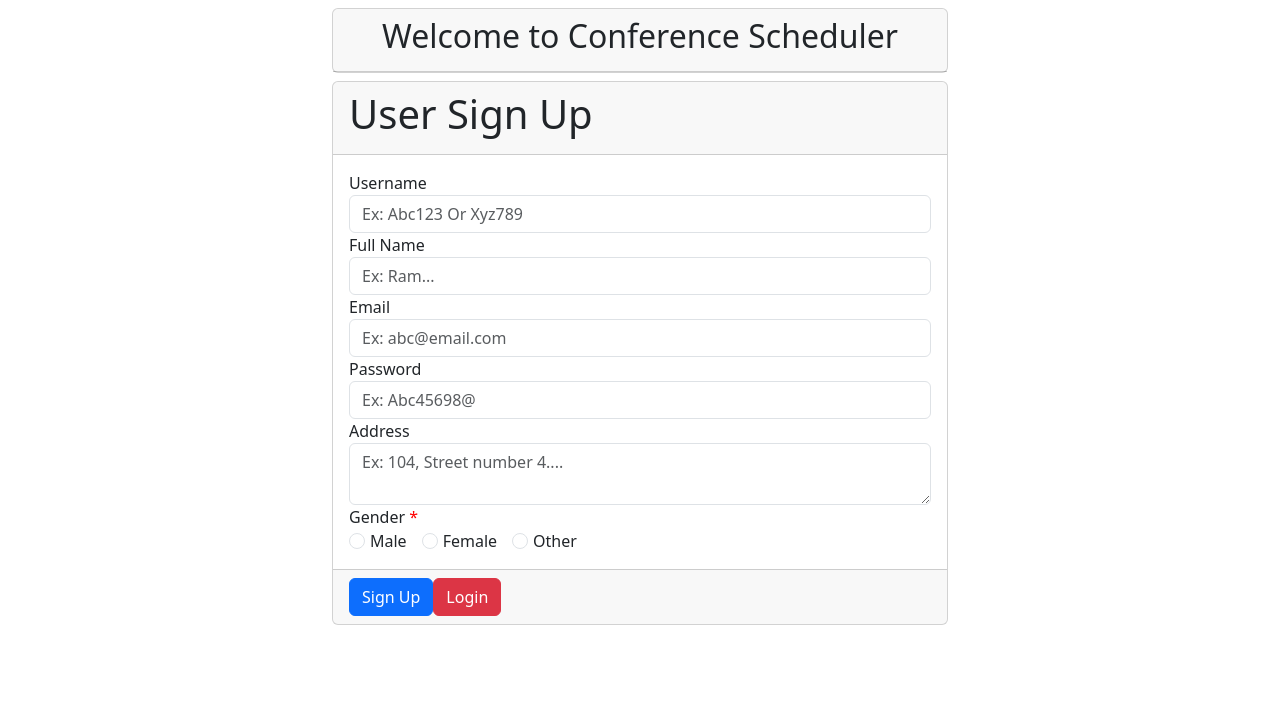
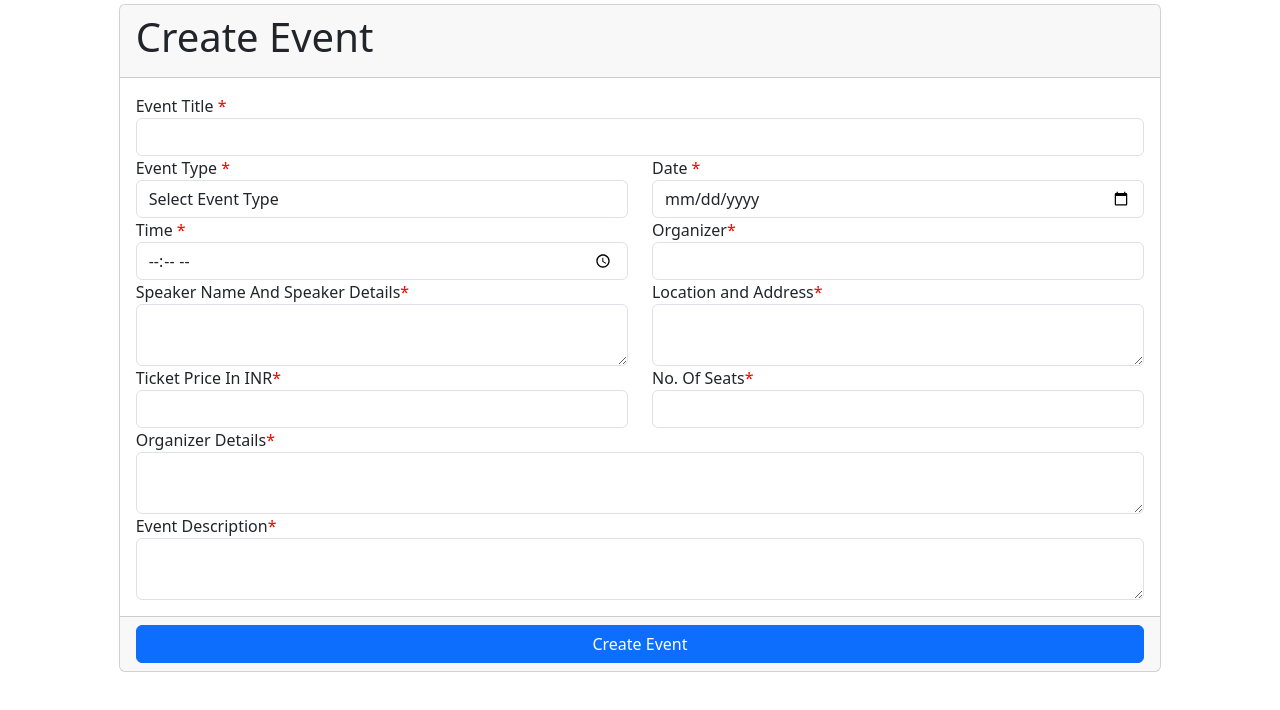
Before and after one commit to Shailendrajain08/ConferenceScheduler-EventManager, a React (Vite) app in the folder Conference Scheduler/: page / in a window 1280 px wide. Shown: the top 710 px of the page. Built offline with nearby package versions, Linux system fonts and the light colour scheme.

Commit message:
Some little changes in CreateEevnt, signup and login page

```diff
--- a/Conference Scheduler/db.json
+++ b/Conference Scheduler/db.json
@@ -1,63 +1,7 @@
 {
   "user": [
-    {
-      "id": "4400",
-      "userId": "ShaanJ",
-      "fullname": "Shaan Jain",
-      "password": "ShaanJ123@",
-      "email": "shaan@gmail.com",
-      "address": "104, Chancery Vintage ",
-      "gender": "male",
-      "hobbies": [
-        "sports",
-        "reading"
-      ]
-    },
-    {
-      "id": "5608",
-      "userId": "ShaanJ02",
-      "fullname": "Shaan Jain",
-      "password": "Shaan1234@",
-      "email": "shaan02@gmail.com",
-      "address": "104, Chancery Vintage ",
-      "gender": "male",
-      "hobbies": [
-        "reading",
-        "sports",
-        "travel",
-        "music"
-      ]
-    }
   ],
   "events": [
-    {
-      "id": "f34b",
-      "eventName": "Republic Day Celebration",
-      "eventType": "Cultural Events: Festivals/Concerts/Art Exhibitions",
-      "eventDate": "2024-01-26",
-      "eventTime": "07:00",
-      "eventOrganizer": "Indian Goverment",
-      "eventSpeakerDetails": "Honerable PM Mr. Narendra Modi",
-      "eventLocationAddress": "JanPath, New Delhi",
-      "eventTicketPrice": 500,
-      "eventNumSeat": 25000,
-      "eventOrganizerDetails": "Indian Goverment ",
-      "eventDescription": "Demonstration of Power"
-    },
-    {
-      "id": "9a97",
-      "eventName": "s agag aga",
-      "eventType": "Sports Events: Tournaments/Marathons/Sporting\r\n                        Conventions",
-      "eventDate": "2024-01-26",
-      "eventTime": "16:31",
-      "eventOrganizer": " agea gaegag",
-      "eventSpeakerDetails": " aa  a ffa faef af ae",
-      "eventLocationAddress": " fa faf a ae fa fa fa ",
-      "eventTicketPrice": 450,
-      "eventNumSeat": 3530,
-      "eventOrganizerDetails": "sa aga ga sgesa g seg geage",
-      "eventDescription": " afa fafawf awf waf wafwafwaf w fwa",
-      "bookedSeat": 0
-    }
+
   ]
 }
--- a/Conference Scheduler/src/App.jsx
+++ b/Conference Scheduler/src/App.jsx
@@ -1,7 +1,7 @@
 import "./App.css";
-// import CreateEvent from "./components/Functional Components/CreateEvent";
+import CreateEvent from "./components/Functional Components/CreateEvent";
 // import Login from "./components/Auth-Components/Login";
-import SignUp from "./components/Auth-Components/SignUp";
+// import SignUp from "./components/Auth-Components/SignUp";
 import { ToastContainer } from 'react-toastify';
 // import Header from "./components/Functional Components/Header";
 
@@ -10,9 +10,9 @@ function App() {
     <>
       <ToastContainer/>
       {/* <Login /> */}
-      <SignUp />
+      {/* <SignUp /> */}
        {/* <Header/> */}
-      {/* <CreateEvent/>  */}
+      <CreateEvent/>
     </>
   );
 }
--- a/Conference Scheduler/src/components/Functional Components/CreateEvent.jsx
+++ b/Conference Scheduler/src/components/Functional Components/CreateEvent.jsx
@@ -14,9 +14,11 @@ function CreateEvent() {
   const [eventOrganizerDetails, setEventOrganizerDetails] = useState("");
   const [eventDescription, setEventDescription] = useState("");
   const [bookedSeat, setBookedSeat] = useState(0);
+  const [buyerList, setBuyerList] = useState([]);
 
   const handleSubitEvent = (e) => {
     setBookedSeat(0);
+    setBuyerList([]);
     e.preventDefault();
     let eventObj = {
       eventName,
@@ -30,7 +32,8 @@ function CreateEvent() {
       eventNumSeat,
       eventOrganizerDetails,
       eventDescription,
-      bookedSeat
+      bookedSeat,
+      buyerList
     };
 
     if (isValidate()) {
```
Also changed, not shown: Conference Scheduler/src/components/Auth-Components/Login.jsx (+6 -6 lines).
